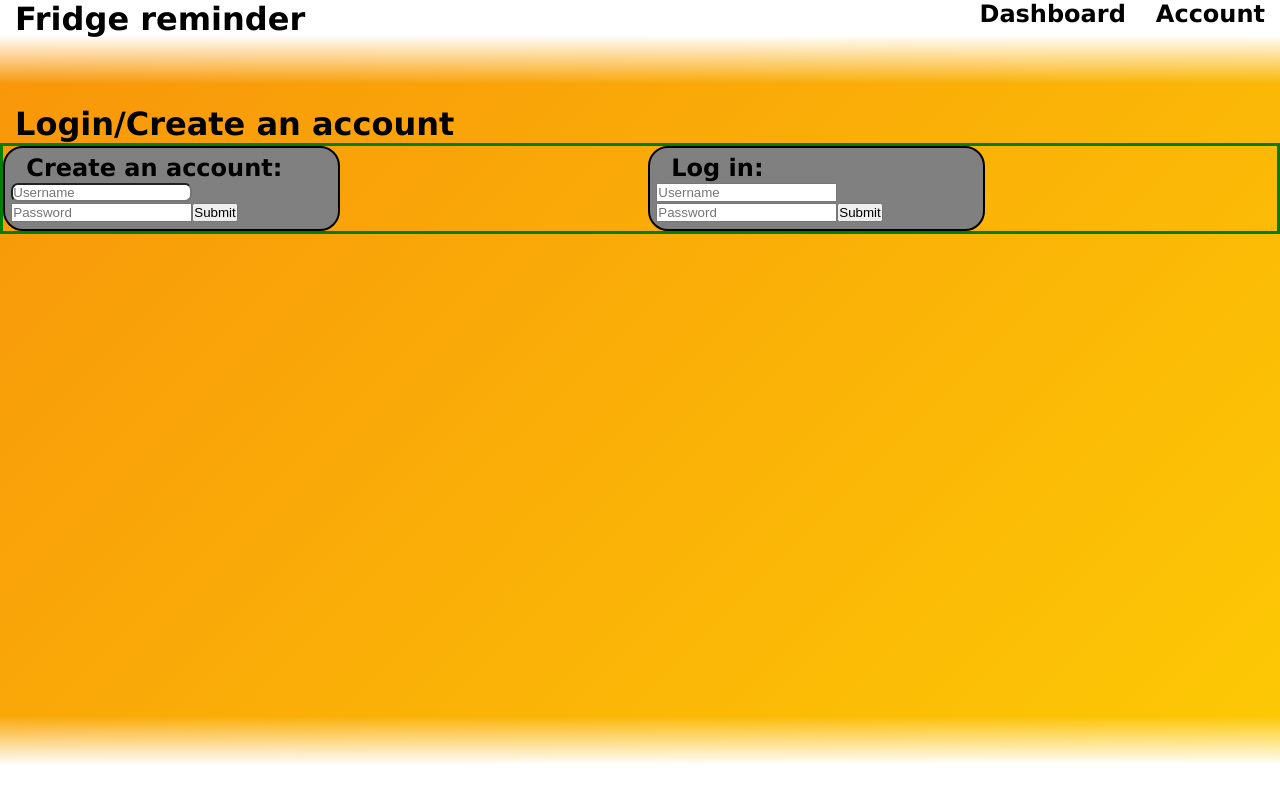
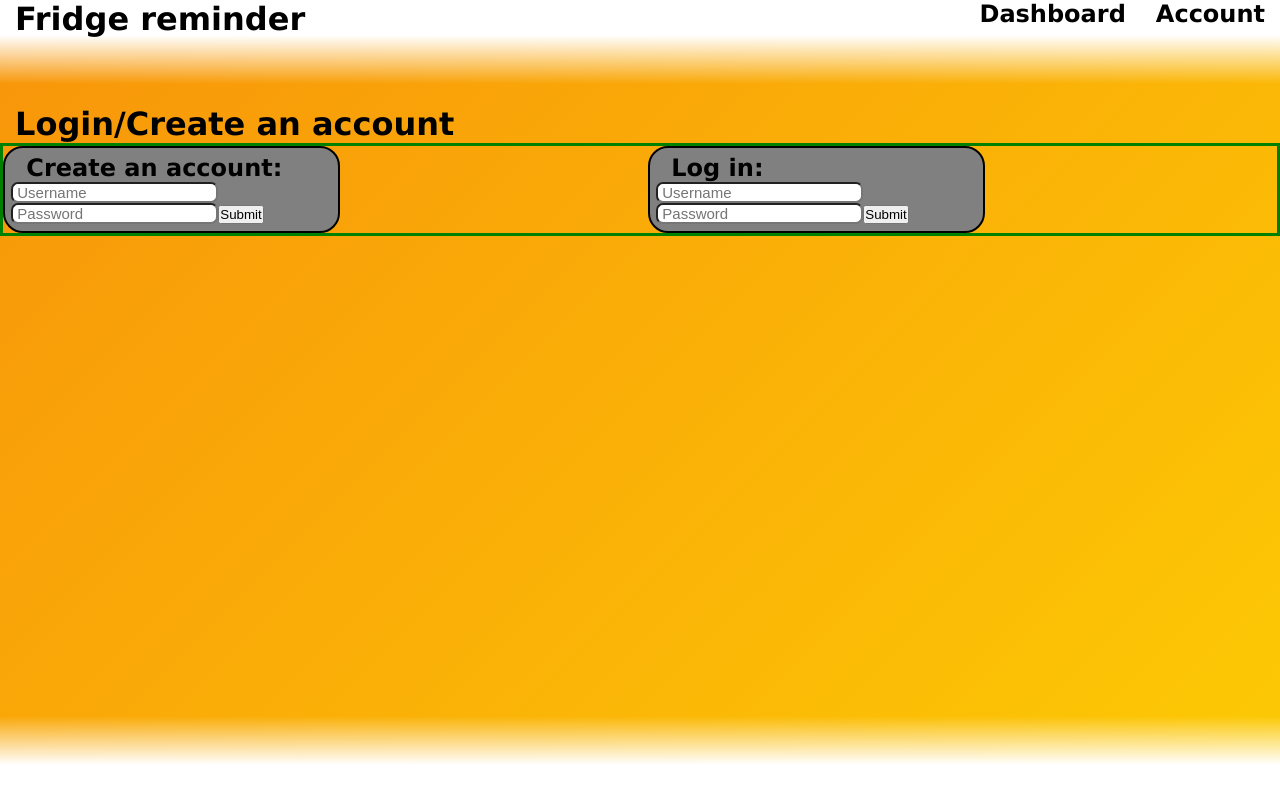
Before and after one commit to siweli/fridge-reminder, a Next.js app in the folder fridge-reminder-website/: page /account in a window 1280 px wide. Built offline with nearby package versions, Linux system fonts and the light colour scheme; no server answers.

Commit message:
updated css

```diff
--- a/fridge-reminder-website/src/app/account/page.tsx
+++ b/fridge-reminder-website/src/app/account/page.tsx
@@ -5,6 +5,7 @@ import styles from "./styles.module.css";
 
 export default function Page() {
     const token = cookies().get("user_logged_in");
+
     if (token) {
         return (
             <main>
@@ -37,7 +38,7 @@ export default function Page() {
                     <h2>Create an account:</h2>
                     <form method="POST" action="../api/addaccount">
                         <input name="username" type="text" placeholder="Username" className={styles.entry}></input>
-                        <input name="password" type="password" placeholder="Password"></input>
+                        <input name="password" type="password" placeholder="Password" className={styles.entry}></input>
                         <button type="submit">Submit</button>
                     </form>
                 </div>
@@ -45,8 +46,8 @@ export default function Page() {
                 <div className={styles.log_container}>
                     <h2>Log in:</h2>
                     <form method="POST" action="../api/login">
-                        <input name="username" type="text" placeholder="Username"></input>
-                        <input name="password" type="password" placeholder="Password"></input>
+                        <input name="username" type="text" placeholder="Username" className={styles.entry}></input>
+                        <input name="password" type="password" placeholder="Password" className={styles.entry}></input>
                         <button type="submit">Submit</button>
                     </form>
                 </div>
--- a/fridge-reminder-website/src/app/account/styles.module.css
+++ b/fridge-reminder-website/src/app/account/styles.module.css
@@ -32,4 +32,6 @@
 
 .entry {
     border-radius: 7px;
+    font-size: 15px;
+    padding-left: 4px;
 }
--- a/fridge-reminder-website/src/app/dashboard/table/page.tsx
+++ b/fridge-reminder-website/src/app/dashboard/table/page.tsx
@@ -56,7 +56,7 @@ export default async function Home() {
                 <div className={styles.new_item}>
                     <h2>Add a new item:</h2>
                     <form method="POST" action="../../api/addrow">
-                        <input name="item_name" type="text" placeholder="Item name"></input>
+                        <input name="item_name" type="text" placeholder="Item name" className={styles.entry}></input>
                         <p>Expires:</p>
                         <input name="expire_date" type="date"></input>
                         <button type="submit">Submit</button>
--- a/fridge-reminder-website/src/app/dashboard/table/styles.module.css
+++ b/fridge-reminder-website/src/app/dashboard/table/styles.module.css
@@ -70,3 +70,9 @@
   height: 7em;
   /* display: none; */
 }
+
+.entry {
+  border-radius: 7px;
+  font-size: 15px;
+  padding-left: 4px;
+}
```
